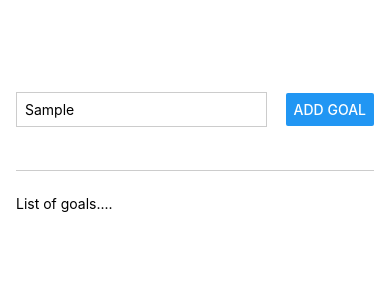
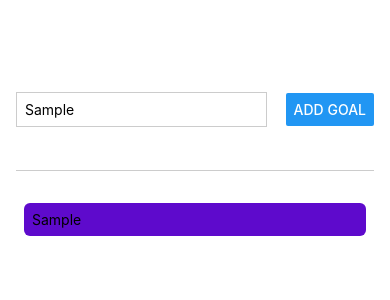
Before and after one commit to RakanEngineer/AwesomeProject, a React Native app: screen / in a window 390 px wide. Both pictures are taken after typing "Sample" into the empty fields and a click on the button "ADD GOAL". Shown: the top 300 px of the page. Built offline with nearby package versions, Linux system fonts and the light colour scheme.

Commit message:
Add List of Course

```diff
--- a/App.js
+++ b/App.js
@@ -1,7 +1,23 @@
 // import { StatusBar } from "expo-status-bar";
+import { useState } from "react";
 import { StyleSheet, Text, View, Button, TextInput } from "react-native";
 
 export default function App() {
+  const [enteredGoalText, setEnteredGoalText] = useState("");
+  const [courseGoals, setCourseGoals] = useState([]);
+
+  function goalInputHandler(enteredText) {
+    // console.log(enteredText);
+    setEnteredGoalText(enteredText);
+  }
+
+  function addGoalHandler() {
+    setCourseGoals((currentCourseGoals) => [
+      ...currentCourseGoals,
+      enteredGoalText,
+    ]);
+  }
+
   return (
     // <View style={styles.container}>
     //   <View>
@@ -13,11 +29,20 @@
     // </View>
     <View style={styles.appContainer}>
       <View style={styles.inputContainer}>
-        <TextInput style={styles.textInput} placeholder="Your cource goal" />
-        <Button title="Add Goal" />
+        <TextInput
+          style={styles.textInput}
+          placeholder="Your cource goal"
+          onChangeText={goalInputHandler}
+        />
+        <Button title="Add Goal" onPress={addGoalHandler} />
       </View>
       <View style={styles.goalsContainer}>
-        <Text>List of goals....</Text>
+        {/* <Text>List of goals....</Text> */}
+        {courseGoals.map((goal) => (
+          <Text style={styles.goalItem} key={goal}>
+            {goal}
+          </Text>
+        ))}
       </View>
     </View>
   );
@@ -48,6 +73,15 @@
   goalsContainer: {
     flex: 5,
   },
+  goalItem: {
+    margin: 8,
+    padding: 8,
+    borderRadius: 6,
+    backgroundColor: "#5e0acc",
+  },
+  goalText: {
+    color: "white",
+  },
   // container: {
   //   flex: 1,
   //   backgroundColor: "#fff",
```
